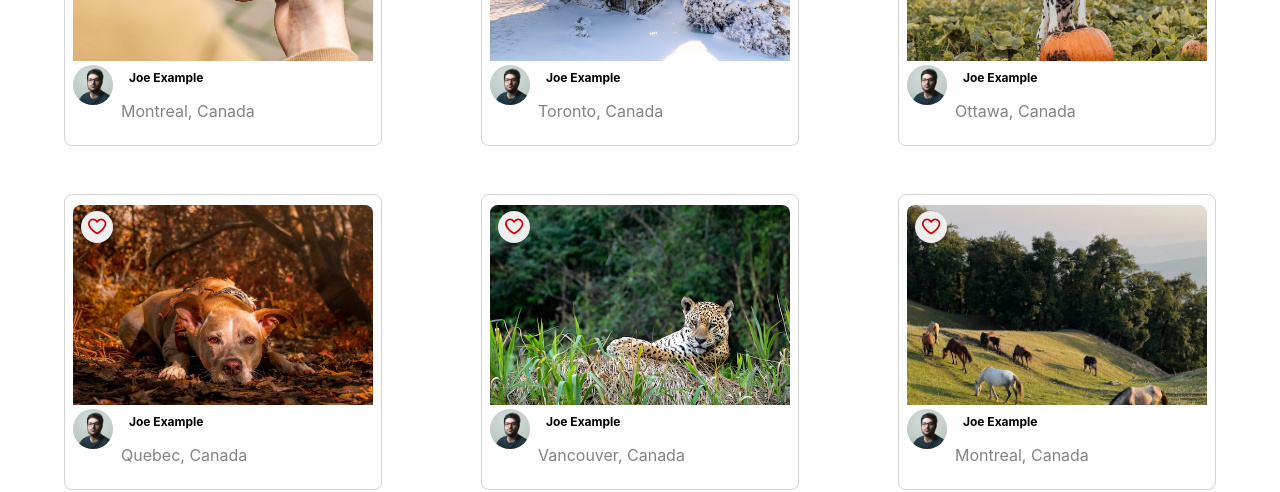
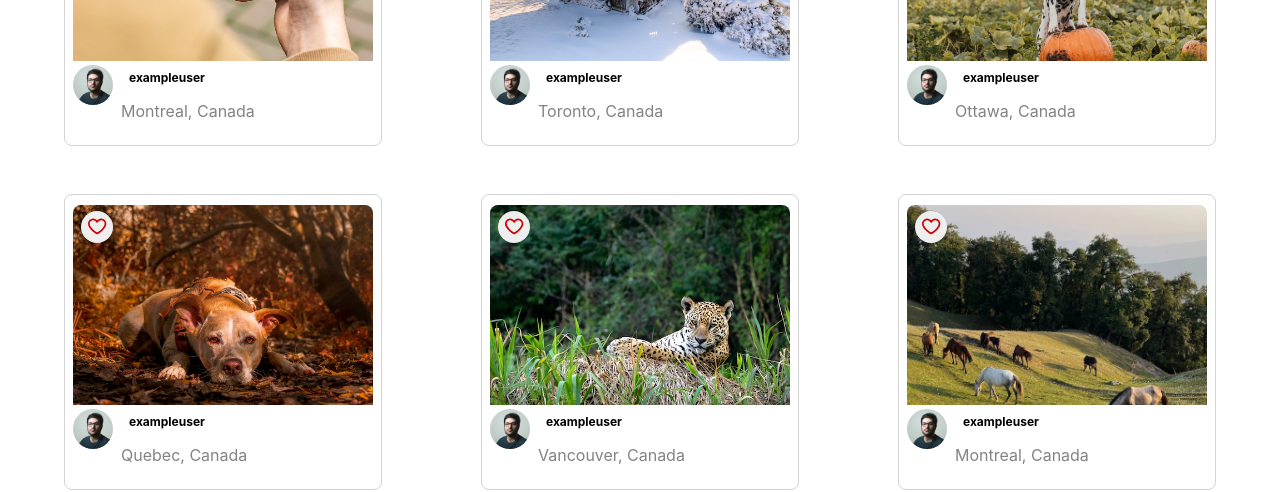
Before and after one commit to TrevorJohnSullivan/photoLabs, a React (Create React App) app in the folder frontend/: page / in a window 1280 px wide. Shown: the part 286-778 px from the top of the page. Built offline with nearby package versions, Linux system fonts and the light colour scheme; the HTML template or start-up script is replaced by a standard one.

Commit message:
just removed some programming notes and replaced name with userprofile

```diff
--- a/frontend/src/components/PhotoFavButton.jsx
+++ b/frontend/src/components/PhotoFavButton.jsx
@@ -7,7 +7,7 @@
   const [selected, setSelected] = useState(favorites.includes(photoId));
 
   const showSelected = (e) => {
-    e.stopPropagation(); // Prevent the modal from opening
+    e.stopPropagation();
     setSelected(!selected);
     handlingFavorites(photoId);
   };
--- a/frontend/src/components/PhotoList.jsx
+++ b/frontend/src/components/PhotoList.jsx
@@ -12,7 +12,7 @@
         photo={item}
         imageSource={item.urls.regular}
         profile={item.user.profile}
-        name={item.user.name}
+        name={item.user.username}
         city={item.location.city}
         country={item.location.country}
         favorites={favorites}
--- a/frontend/src/components/PhotoListItem.jsx
+++ b/frontend/src/components/PhotoListItem.jsx
@@ -6,7 +6,7 @@
   const { photo, imageSource, profile, name, city, country, handlingFavorites, favorites, openModal } = props;
 
   const handleClick = (e) => {
-    e.stopPropagation(); // Prevent the modal from opening when clicking the favorite button
+    e.stopPropagation();
     openModal(photo);
   };
 
--- a/frontend/src/routes/PhotoDetailsModal.jsx
+++ b/frontend/src/routes/PhotoDetailsModal.jsx
@@ -31,7 +31,7 @@
         <img className="photo-details-modal__image" src={urls.full} />
         <div className="photo-details-modal__photographer-details">
           <img className="photo-details-modal__photographer-profile" src={user.profile} />
-          <div className="photo-details-modal__photographer-info"> {user.name}
+          <div className="photo-details-modal__photographer-info"> {user.username}
             <p className="photo-details-modal__photographer-location"> {location.city}, {location.country} </p></div>
         </div>
         <h2 className="photo-details-modal__header">Similar Photos</h2>
```
